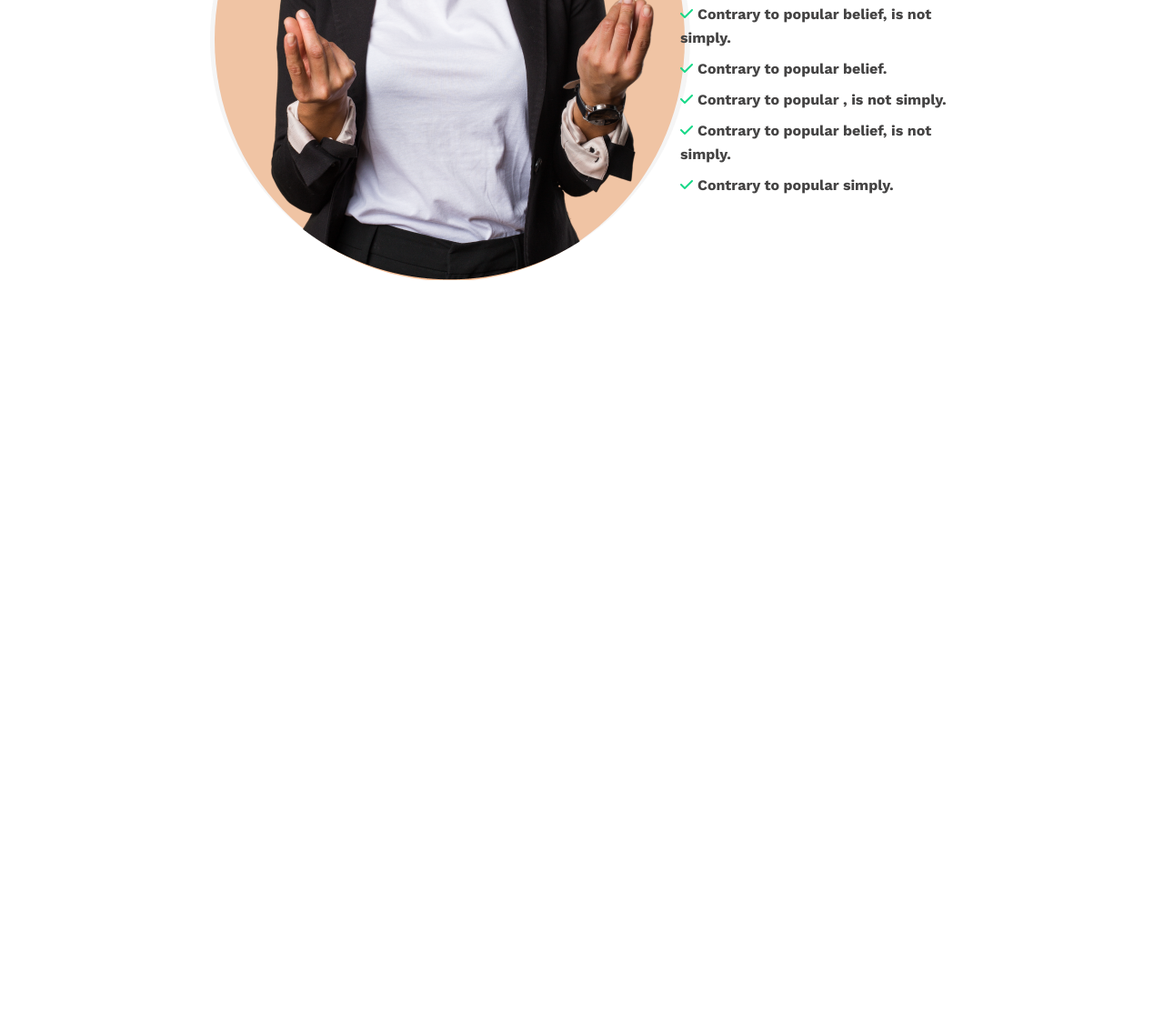
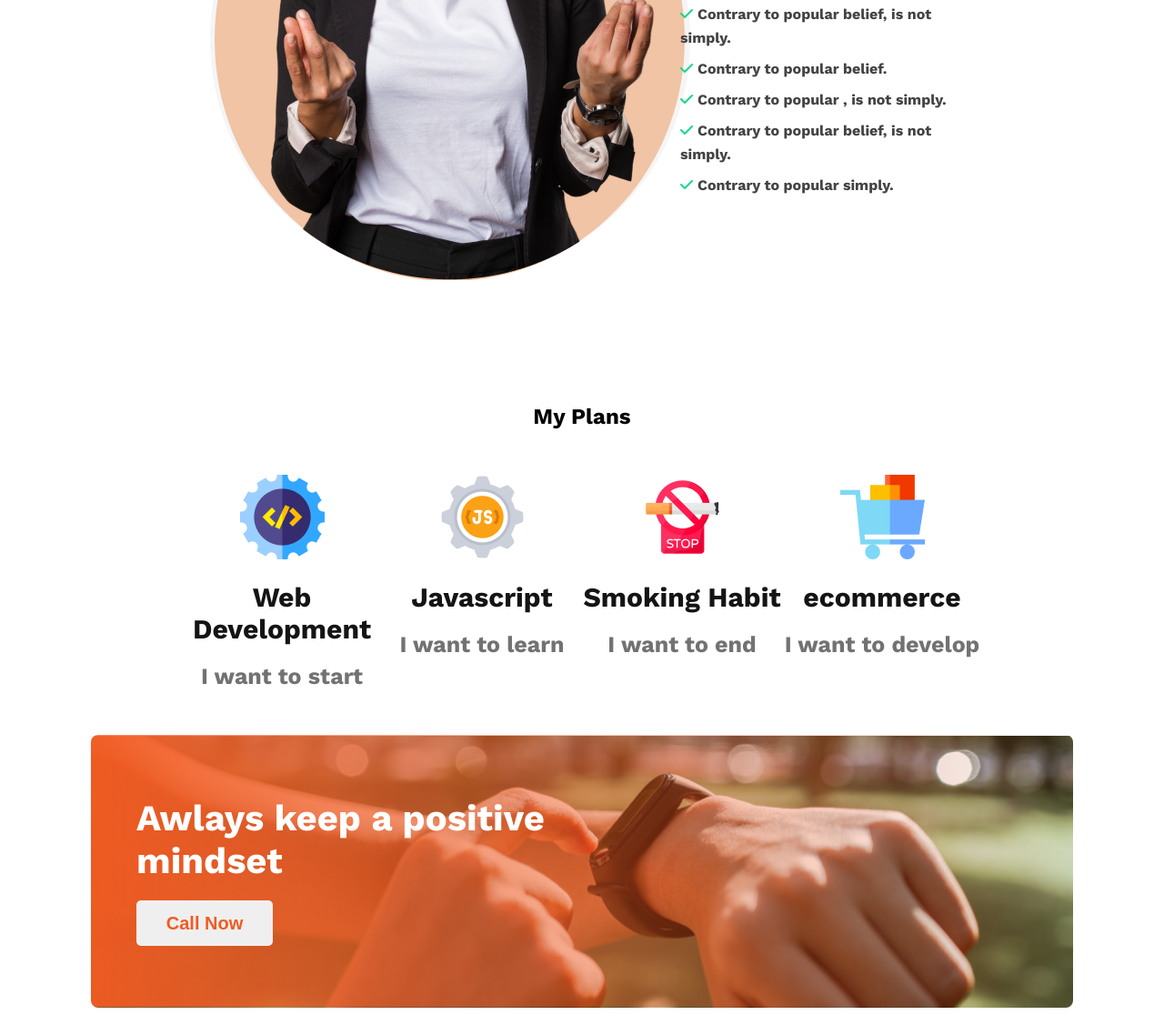
Before and after one commit to Tapos530/new-year-new-me, a plain HTML site: page index.html in a window 1280 px wide. Shown: the part 1226-2364 px from the top of the page at 91% size. Before the commit the page ends 1640 px from the top, so only its background shows below. Drawn offline with nearby package versions, Linux system fonts and the light colour scheme.

Commit message:
This plan section added

```diff
--- a/index.html
+++ b/index.html
@@ -52,8 +52,41 @@
                     <p><i class="fa-solid fa-check"></i>Contrary to popular simply.</p>
                 </div>
             </div>
+        </section>
         <!-- previous year section end  -->
+        <!-- plans section start  -->
+        <section class="plans-section">
+            <h1>My Plans</h1>
+            <div class="plans-container">
+                <div class="plan">
+                    <img src="./images/icons/web.png" alt="">
+                    <h3>Web Development</h3>
+                    <p>I want to start</p>
+                </div>
+                <div class="plan">
+                    <img src="./images/icons/js.png" alt="">
+                    <h3>Javascript</h3>
+                    <p>I want to learn</p>
+                </div>
+                <div class="plan">
+                    <img src="./images/icons/smoke.png" alt="">
+                    <h3>Smoking Habit</h3>
+                    <p>I want to end</p>
+                </div>
+                <div class="plan">
+                    <img src="./images/icons/ecom.png" alt="">
+                    <h3>ecommerce</h3>
+                    <p>I want to develop</p>
+                </div>
+            </div>
+            <div class="plans-banner">
+                <div>
+                    <h1>Awlays keep a positive <br>mindset</h1>
+                    <button class="call-btn">Call Now</button>
+                </div>
+            </div>
         </section>
+        <!-- plans section end  -->
     </main>
     <!-- main section end -->
     <footer>
--- a/style.css
+++ b/style.css
@@ -103,15 +103,83 @@ body {
 }
 
 .content-check-box>p {
-    color:#444343;
+    color: #444343;
     font-size: 16px;
     line-height: 26px;
     margin: 8px 0px;
 }
-.content-check-box>p> i {
-    color:#16D887;
+
+.content-check-box>p>i {
+    color: #16D887;
     margin-right: 5px;
 }
 
 /* previous section end  */
+/* plans section start  */
+.plans-section>h1 {
+    text-align: center;
+}
+
+.plan>h3 {
+    margin: 20px 0px;
+    color: #151414;
+    text-align: center;
+    font-size: 30px;
+    font-weight: 700;
+}
+
+.plan {
+    width: 30%;
+    text-align: center;
+}
+
+.plan>p {
+    color: #737272;
+    text-align: center;
+    font-size: 25px;
+    font-weight: 500;
+}
+
+.plans-container {
+    padding: 50px 100px;
+    display: flex;
+    justify-content: space-between;
+}
+
+.plans-banner {
+    height: 300px;
+    background-image: url('./images/gradient2.png'), url('./images/watch.png');
+    background-repeat: no-repeat;
+    background-size: cover;
+    background-position: center;
+    border-radius: 8px;
+
+}
+
+.plans-banner {
+    display: flex;
+    align-items: center;
+    padding-left: 50px;
+}
+
+.plans-banner h1 {
+    color: #FFF;
+    font-size: 40px;
+    font-weight: 700;
+}
+
+.call-btn {
+    width: 150px;
+    height: 50px;
+    color: #F15B22;
+    text-align: center;
+    font-size: 20px;
+    font-weight: 600;
+    outline: none;
+    border: none;
+    margin-top: 20px;
+    border-radius: 5px;
+}
+
+/* plans section end  */
 /* main section end  */
```
Lines whose indentation alone changed are shown as unchanged.
